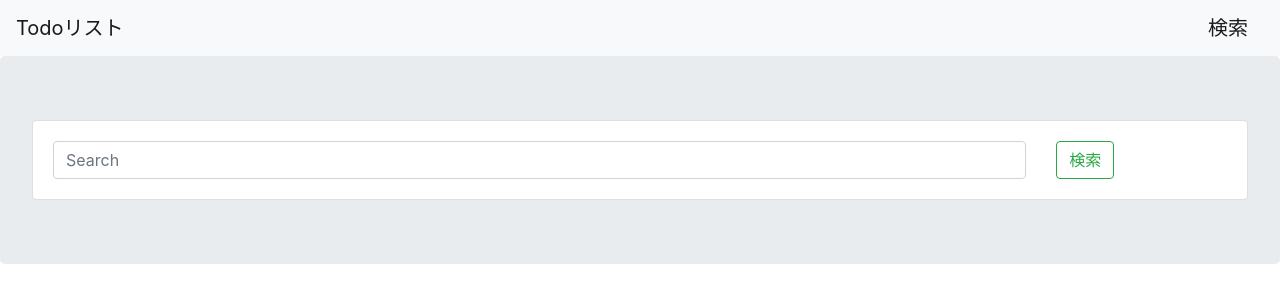
After one commit to tatuu/ToDoList, a Django app: page /search in a window 1280 px wide. The commit adds this page. Shown: the top 303 px of the page. Run offline with Django 3.2, Linux system fonts and the light colour scheme; some libraries are stand-ins or nearby versions.

Commit message:
[add] views.pyのsearch_result(request)に検索ワードを渡す機能を実装

```diff
--- a/project/todo/templates/todo/base.html
+++ b/project/todo/templates/todo/base.html
@@ -4,7 +4,7 @@
     <meta charset="utf-8">
     <title>{% block title %}{% endblock title %}</title>
     <link rel="stylesheet" href="https://stackpath.bootstrapcdn.com/bootstrap/4.3.1/css/bootstrap.min.css" integrity="sha384-ggOyR0iXCbMQv3Xipma34MD+dH/1fQ784/j6cY/iJTQUOhcWr7x9JvoRxT2MZw1T" crossorigin="anonymous">
-    <script src="https://code.jquery.com/jquery-3.3.1.slim.min.js" integrity="sha384-q8i/X+965DzO0rT7abK41JStQIAqVgRVzpbzo5smXKp4YfRvH+8abtTE1Pi6jizo" crossorigin="anonymous"></script>
+    <script src="https://code.jquery.com/jquery-3.4.1.min.js" integrity="sha256-CSXorXvZcTkaix6Yvo6HppcZGetbYMGWSFlBw8HfCJo=" crossorigin="anonymous"></script>
     <script src="https://cdnjs.cloudflare.com/ajax/libs/popper.js/1.14.7/umd/popper.min.js" integrity="sha384-UO2eT0CpHqdSJQ6hJty5KVphtPhzWj9WO1clHTMGa3JDZwrnQq4sF86dIHNDz0W1" crossorigin="anonymous"></script>
     <script src="https://stackpath.bootstrapcdn.com/bootstrap/4.3.1/js/bootstrap.min.js" integrity="sha384-JjSmVgyd0p3pXB1rRibZUAYoIIy6OrQ6VrjIEaFf/nJGzIxFDsf4x0xIM+B07jRM" crossorigin="anonymous"></script>
 </head>
@@ -12,10 +12,7 @@
 <body>
 <nav class="navbar navbar-light bg-light">
 <a class="navbar-brand" href="{% url 'todo:index' %}">Todoリスト</a>
-<form class="form-inline">
-    <input class="form-control mr-sm-2" type="search" placeholder="Search" aria-label="Search">
-    <button class="btn btn-outline-success my-2 my-sm-0" type="submit">Search</button>
-</form>
+<a class="navbar-brand" href="{% url 'todo:search' %}">検索</a>
 </nav>
 
 <main>
@@ -25,7 +22,7 @@
 {% endblock %}
 
 </main>
-
+{% block extrajs %}{% endblock %}
 </body>
 
 </html>
--- /dev/null
+++ b/project/todo/templates/todo/search.html
@@ -0,0 +1,61 @@
+{% extends "todo/base.html" %}
+
+{% block title %}リスト{% endblock title %}
+
+{% block content %}
+
+<div class="jumbotron">
+<form action="{% url 'todo:search_result'%}" method = "GET" id="ajax-search-post">
+    <div class="card">
+        <div class="card-body">
+            <div class = "row">
+                <div class = "col-10">
+                    <input id="id_search_word" name="name_input_text"  type="text" class="form-control mr-sm-2" placeholder="Search" aria-label="Search">
+                </div>
+                <div class = "col-2">
+                    <button class="btn btn-outline-success my-2 my-sm-0" type="submit" id = "search_button">検索</button>
+                </div>
+            </div>
+        </div>
+    </div>
+</form>
+
+<div id = "result">
+{% for i in listdata %}
+    <div class="card">
+        <h5 class="card-header"><a href="{% url 'todo:list' i.id%}">{{i.title}}</a></h5>
+        <div class="card-body">
+            <p class="card-text">ここに説明</p>
+        </div>
+    </div>
+{% endfor %}
+</div>
+
+</div>
+
+{% block extrajs %}
+
+{% endblock %}
+<script>
+
+$('#ajax-search-post').on('submit', event => {
+    //event.preventDefault();
+    $.ajax({
+        'url': {% url 'todo:search_result'%},
+        'type': 'GET',
+        'data': {
+            'title': "$('#id_search_word').val()",
+        },
+        'dataType': 'json',
+    }).done( response => {
+        $('#result').empty();
+        //alert("success");
+    }). fail( response => {
+        //alert("fail");
+    });
+
+
+});
+</script>
+
+{% endblock %}
--- a/project/todo/urls.py
+++ b/project/todo/urls.py
@@ -5,4 +5,6 @@ app_name = 'todo'
 urlpatterns = [
     path('', views.index, name='index'),
     path('list/<int:list_id>', views.list, name="list"),
+    path('search', views.search, name="search"),
+    path('search_result/', views.search_result, name="search_result"),
 ]
--- a/project/todo/views.py
+++ b/project/todo/views.py
@@ -1,6 +1,7 @@
 from django.shortcuts import get_object_or_404, redirect, render
 from django.db import models
 from django.utils import timezone
+from django.http import HttpResponse, JsonResponse
 from .models import List, Task
 from .forms import ListForm, TaskForm
 
@@ -59,3 +60,16 @@ def list(request, list_id):
         'form': form,
     }
     return render(request, 'todo/list.html', params)
+
+def search(request):
+    return render(request, 'todo/search.html')
+
+def search_result(request):
+    input_text = request.GET.get("name_input_text")
+    list_title = [list.title for list in List.objects.filter(title__icontains=input_text)]
+
+    params = {
+        'list_title': list_title,
+    }
+
+    return JsonResponse(params)
```
Also changed, not shown: project/db.sqlite3, project/todo/templates/todo/search_result.html (added).
